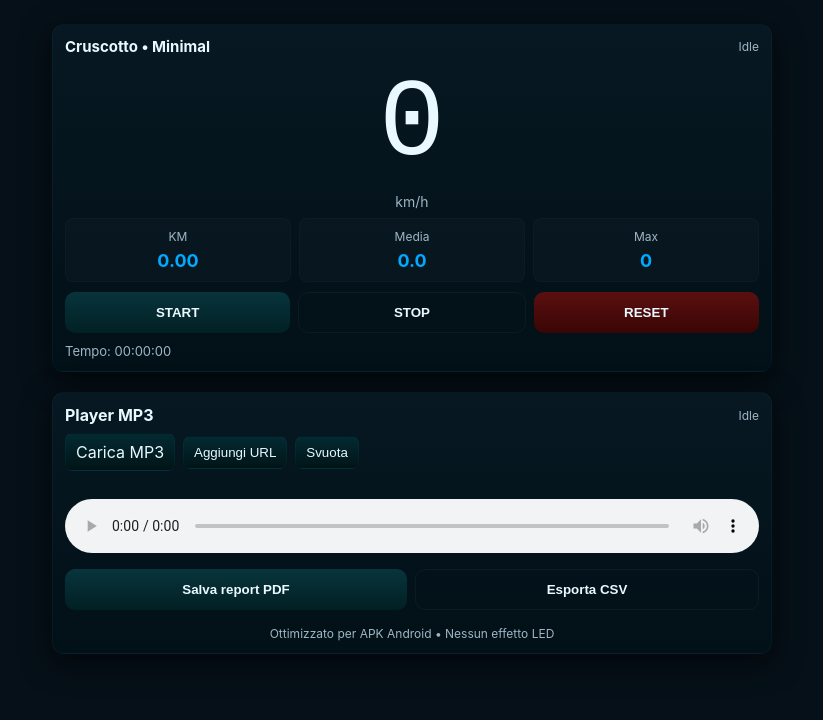
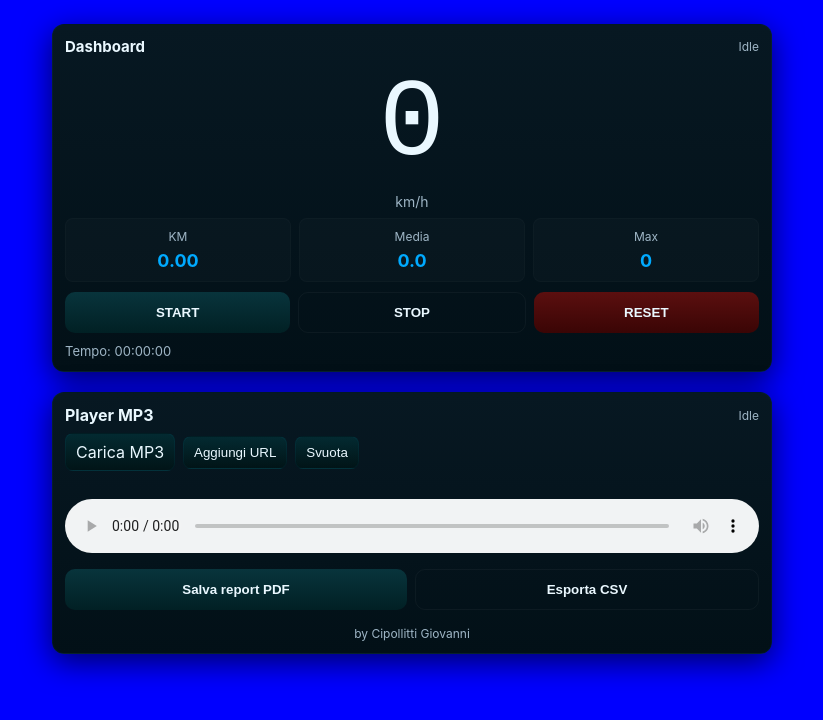
Before and after one commit to giovannicipollitti/auto, a plain HTML site: page index.html in a window 1280 px wide. Shown: the whole page, without its empty margins (228-1051 px from the left). Drawn offline with nearby package versions, Linux system fonts and the light colour scheme.

Commit message:
Add files via upload

```diff
--- a/index.html
+++ b/index.html
@@ -3,14 +3,14 @@
 <head>
 <meta charset="utf-8"/>
 <meta name="viewport" content="width=device-width,initial-scale=1,viewport-fit=cover"/>
-<title>Cruscotto Minimal + Player</title>
+<title>Dashboard</title>
 
 <!-- jsPDF per esportare PDF -->
 <script src="https://cdnjs.cloudflare.com/ajax/libs/jspdf/2.5.1/jspdf.umd.min.js"></script>
 
 <style>
   :root{
-    --bg:#061018;
+    --bg:blue;
     --panel:#071822;
     --accent:#00aaff;
     --muted:#9fb6c6;
@@ -44,7 +44,7 @@
   <div class="wrap">
     <div class="panel">
       <div style="display:flex;justify-content:space-between;align-items:center">
-        <div style="font-weight:700;font-size:15px">Cruscotto • Minimal</div>
+        <div style="font-weight:700;font-size:15px">Dashboard</div>
         <div style="font-size:12px;color:var(--muted)" id="status">Idle</div>
       </div>
 
@@ -87,7 +87,7 @@
         <button id="exportCsv" class="btn ghost">Esporta CSV</button>
       </div>
 
-      <div class="footer">Ottimizzato per APK Android • Nessun effetto LED</div>
+      <div class="footer">by Cipollitti Giovanni</div>
     </div>
   </div>
 
```
